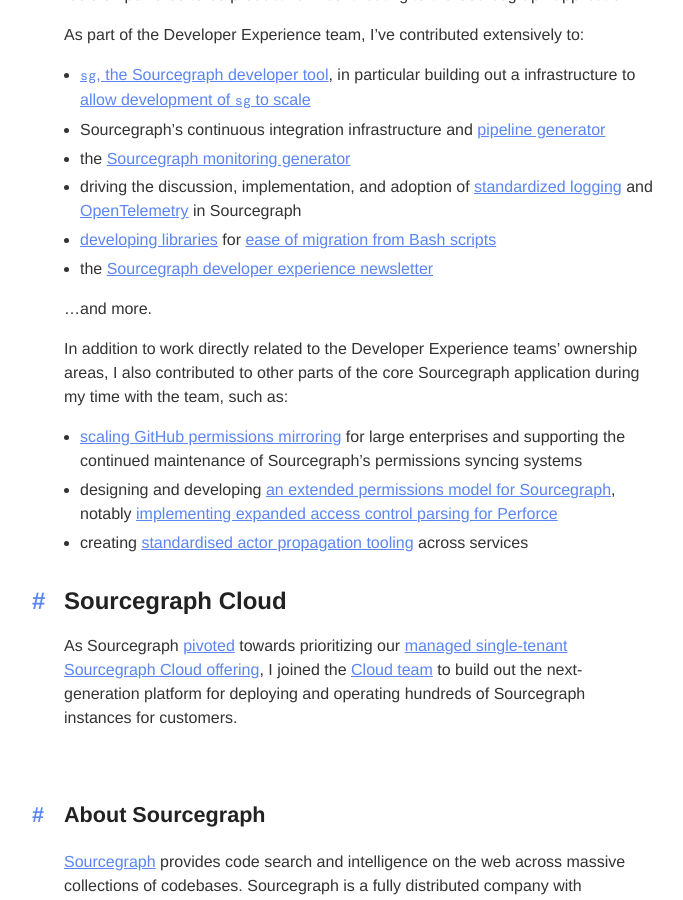
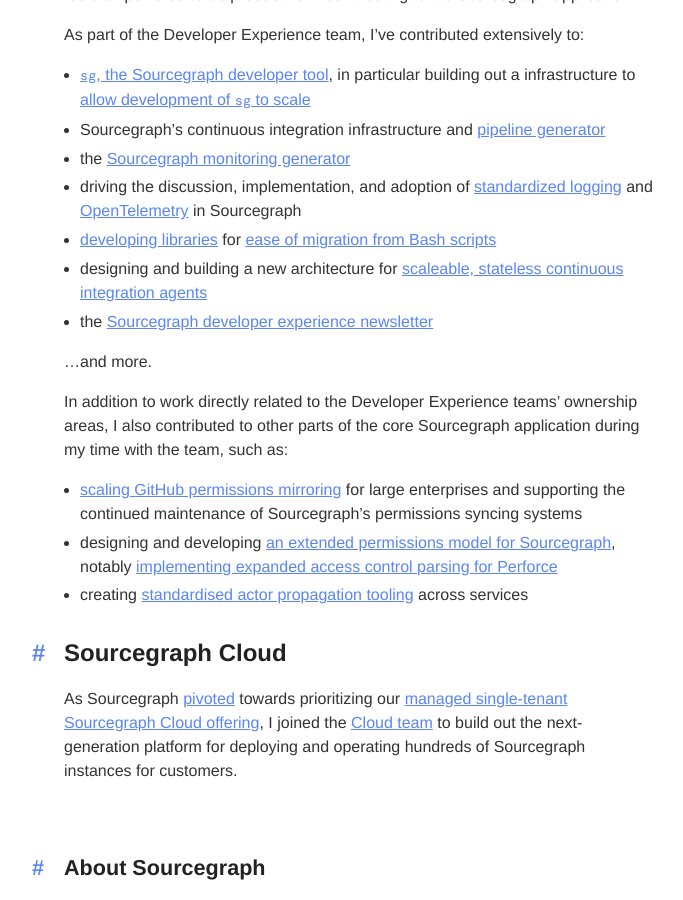
Before and after one commit to bobheadxi/bobheadxi.github.io, a Jekyll site: the page built from content/_experience/2021-7-5-sourcegraph.md, in a window 1280 px wide and 900 px high, scrolled down 715 px. Shown: the whole window, without its empty margins (288-971 px from the left). Built offline with Jekyll 4.4.1, drawn with Linux system fonts in a browser that asks for light colours; nearby versions of some CDN libraries; emoji names are drawn with the system emoji font; some web fonts are replaced; a style sheet for code colours, icons or effects is not loaded.

Commit message:
add another link

```diff
--- a/content/_experience/2021-7-5-sourcegraph.md
+++ b/content/_experience/2021-7-5-sourcegraph.md
@@ -30,6 +30,7 @@
 - the [Sourcegraph monitoring generator](https://docs.sourcegraph.com/dev/background-information/observability/monitoring-generator)
 - driving the discussion, implementation, and adoption of [standardized logging](https://github.com/sourcegraph/sourcegraph/pull/33956) and [OpenTelemetry](https://github.com/sourcegraph/sourcegraph/issues/39397) in Sourcegraph
 - [developing libraries](https://github.com/sourcegraph/run) for [ease of migration from Bash scripts](https://github.com/sourcegraph/sourcegraph/blob/main/doc/dev/adr/1652433602-use-go-for-scripting.md)
+- designing and building a new architecture for [scaleable, stateless continuous integration agents](../_posts/2022-4-18-stateless-ci.md)
 - the [Sourcegraph developer experience newsletter](https://handbook.sourcegraph.com/departments/product-engineering/engineering/enablement/dev-experience/newsletter)
 
 ...and more.
```
